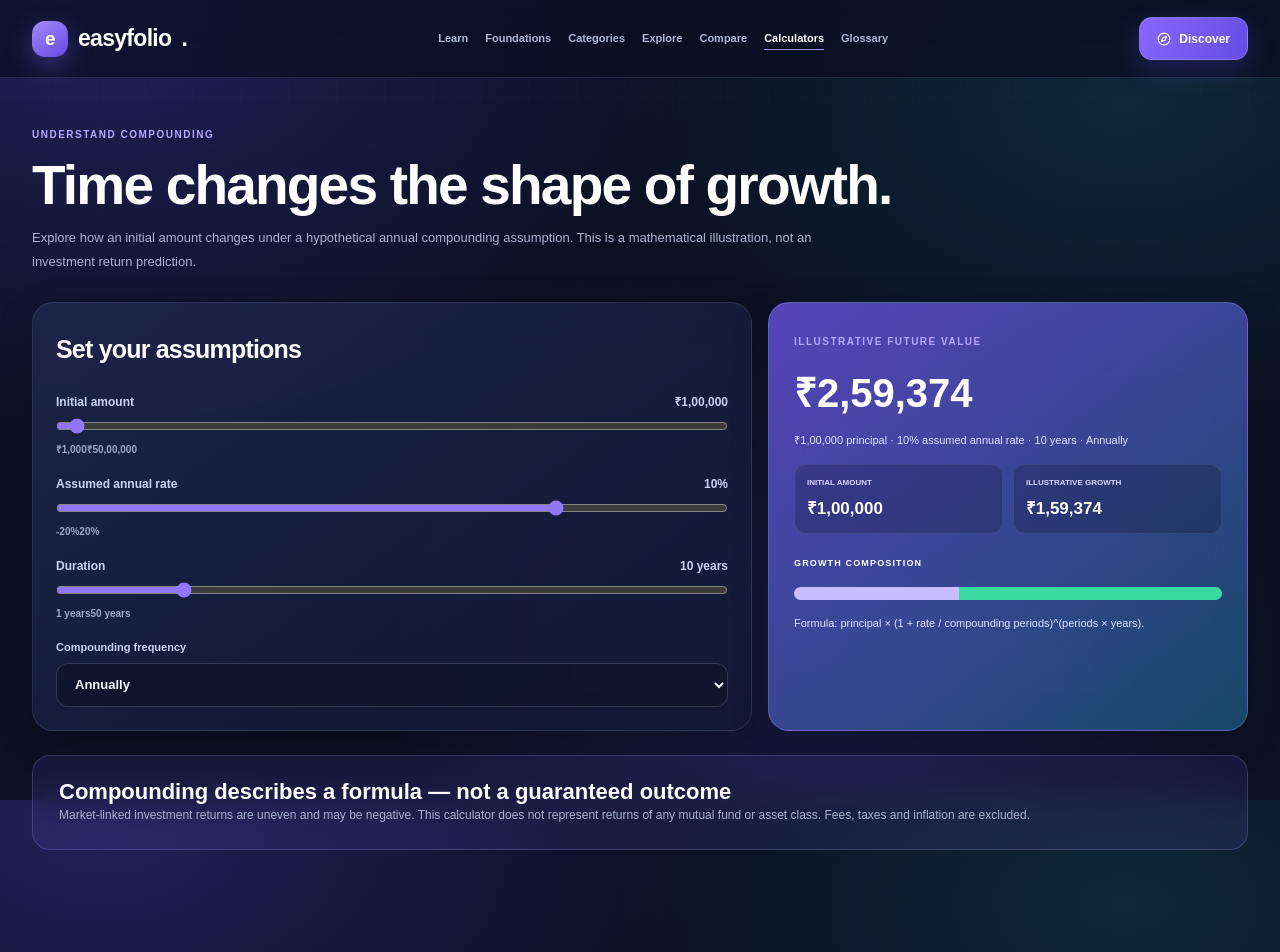
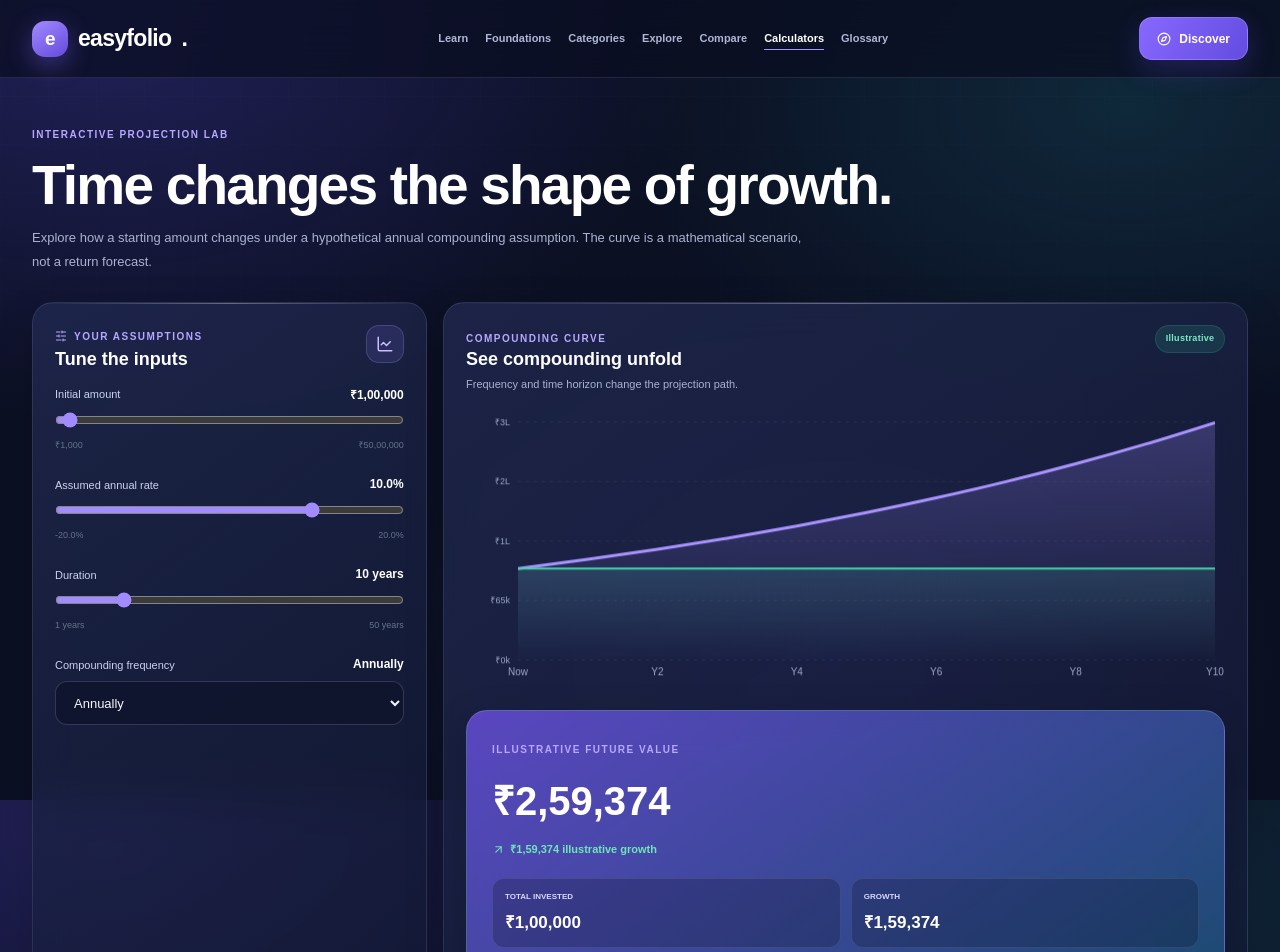
Before and after one commit to anandrahul094/easyfolio, a Next.js app in the folder frontend/: page /calculators/compound in a window 1280 px wide. Shown: the top 952 px of the page. Built offline with nearby package versions, Linux system fonts and the light colour scheme.

Commit message:
Add interactive chart-led SIP and compound calculators

```diff
--- a/frontend/app/calculators/calculator-tools.tsx
+++ b/frontend/app/calculators/calculator-tools.tsx
@@ -1,49 +1,59 @@
 "use client";
-import {useState} from "react";
+import {useMemo,useState} from "react";
+import {ArrowDownRight,ArrowUpRight,ChartLine,Info,SlidersHorizontal} from "lucide-react";
 import {PageIntro,Note} from "../ui";
 import {calculateCompound,calculateSip,formatInr} from "../lib/finance";
+import {ProjectionCurve,buildProjectionSeries,type ProjectionPoint} from "../components/visuals";
 
-function Slider({label,value,min,max,step,unit,onChange}:{label:string;value:number;min:number;max:number;step:number;unit:string;onChange:(v:number)=>void}){
-  const fmt=(v:number)=>unit==="₹"?formatInr(v):v.toLocaleString("en-IN")+unit;
-  return <label>
-    <span className="input-value-row"><span>{label}</span><strong>{fmt(value)}</strong></span>
-    <input type="range" min={min} max={max} step={step} value={value} onChange={event=>onChange(Number(event.target.value))}/>
-    <span className="small-muted"><span>{fmt(min)}</span><span>{fmt(max)}</span></span>
+function Slider({label,value,min,max,step,unit,onChange}:{label:string;value:number;min:number;max:number;step:number;unit:"money"|"percent"|"years";onChange:(v:number)=>void}){
+  const fmt=(v:number)=>unit==="money"?formatInr(v):unit==="percent"?v.toFixed(1)+"%":v.toLocaleString("en-IN")+" years";
+  return <label className="block">
+    <span className="slider-line"><span>{label}</span><strong>{fmt(value)}</strong></span>
+    <input aria-label={label} type="range" min={min} max={max} step={step} value={value} onChange={event=>onChange(Number(event.target.value))} className="glass-input"/>
+    <span className="mt-1 flex justify-between text-[9px] text-slate-500"><span>{fmt(min)}</span><span>{fmt(max)}</span></span>
   </label>;
+}
+
+function ProjectionResult({invested,future,growth}:{invested:number;future:number;growth:number}){
+  return <section className="result-panel" aria-live="polite" aria-atomic="true">
+    <span className="eyebrow">ILLUSTRATIVE FUTURE VALUE</span>
+    <div className="result-number">{formatInr(future)}</div>
+    <div className={"metric-trend "+(growth<0?"text-rose-200":"text-emerald-200")}>{growth<0?<ArrowDownRight size={13}/>:<ArrowUpRight size={13}/>} {formatInr(Math.abs(growth))} {growth<0?"illustrative loss":"illustrative growth"}</div>
+    <div className="result-pair">
+      <div><span>TOTAL INVESTED</span><strong>{formatInr(invested)}</strong></div>
+      <div><span>{growth<0?"LOSS":"GROWTH"}</span><strong>{formatInr(growth)}</strong></div>
+    </div>
+    <div className="bar-track"><div className="bar-invested" style={{width:(future>0?Math.min(100,invested/future*100):100)+"%"}}/><div className="bar-growth" style={{width:(future>invested?(future-invested)/future*100:0)+"%"}}/></div>
+    <p>Illustrative calculation only. Fees, taxes and inflation are excluded.</p>
+  </section>;
 }
 
 export function SipCalculator(){
   const [monthly,setMonthly]=useState(5000);
   const [rate,setRate]=useState(10);
   const [years,setYears]=useState(10);
-  const {investedAmount:invested,futureValue:future,growth,investedSharePercent:pct}=calculateSip(monthly,rate,years);
+  const result=useMemo(()=>calculateSip(monthly,rate,years),[monthly,rate,years]);
+  const series=useMemo(()=>buildProjectionSeries(monthly,rate,years),[monthly,rate,years]);
   return <main className="page-shell">
-    <PageIntro eyebrow="INTERACTIVE LEARNING TOOL" title="See how a monthly SIP can add up."
-      description="Explore an illustrative SIP calculation. Change the amount, assumed return and time to understand the formula — not to predict market performance."/>
-    <div className="detail-grid">
-      <section className="form-panel">
-        <h2 className="content-title" style={{fontSize:25}}>Your SIP assumptions</h2>
-        <Slider label="Monthly investment" value={monthly} min={500} max={100000} step={500} unit="₹" onChange={setMonthly}/>
-        <Slider label="Assumed annual return" value={rate} min={-20} max={20} step={.5} unit="%" onChange={setRate}/>
-        <Slider label="Investment period" value={years} min={1} max={40} step={1} unit=" years" onChange={setYears}/>
-        <p className="small-muted">The annual return is an assumption for the calculation only. It is not a forecast, benchmark or expected return.</p>
+    <PageIntro eyebrow="INTERACTIVE PROJECTION LAB" title="See how a monthly SIP can add up." description="Move the sliders and watch the curve respond. This is a mathematical illustration using a fixed assumed rate, not a prediction of mutual fund returns."/>
+    <div className="bento-grid">
+      <section className="bento-card bento-span-4">
+        <div className="bento-card-head"><div><span className="eyebrow"><SlidersHorizontal size={12}/> YOUR ASSUMPTIONS</span><h2 className="mt-2">Tune the inputs</h2></div><div className="icon-chip"><ChartLine size={18}/></div></div>
+        <div className="grid gap-6">
+          <Slider label="Monthly investment" value={monthly} min={500} max={100000} step={500} unit="money" onChange={setMonthly}/>
+          <Slider label="Assumed annual return" value={rate} min={-20} max={20} step={.5} unit="percent" onChange={setRate}/>
+          <Slider label="Investment period" value={years} min={1} max={40} step={1} unit="years" onChange={setYears}/>
+        </div>
+        <div className="mt-6 rounded-2xl border border-violet-200/15 bg-violet-300/[.07] p-4"><span className="metric-label">TOTAL CONTRIBUTIONS</span><div className="metric-number">{formatInr(result.investedAmount)}</div><p className="text-[10px] leading-5 text-slate-400">{years*12} monthly instalments, assumed at the end of each month.</p></div>
       </section>
-      <section className="result-panel" aria-live="polite" aria-atomic="true">
-        <span className="eyebrow">ILLUSTRATIVE FUTURE VALUE</span>
-        <div className="result-number">{formatInr(future)}</div>
-        <p>{formatInr(monthly)} per month · {rate}% assumed annual return · {years} years</p>
-        <div className="result-pair">
-          <div><span>TOTAL INVESTED</span><strong>{formatInr(invested)}</strong></div>
-          <div><span>{growth<0?"ILLUSTRATIVE LOSS":"ILLUSTRATIVE GROWTH"}</span><strong>{formatInr(growth)}</strong></div>
-        </div>
-        <span className="micro-label" style={{color:"var(--sage)"}}>COMPOSITION OF THE ILLUSTRATION</span>
-        <div className="bar-track"><div className="bar-invested" style={{width:pct+"%"}}/><div className="bar-growth" style={{width:100-pct+"%"}}/></div>
-        <p>Assumes end-of-month instalments and monthly compounding of the assumed annual rate. A negative assumed rate can produce an illustrative loss. Fees, taxes and inflation are excluded.</p>
+      <section className="bento-card bento-span-8">
+        <div className="bento-card-head"><div><span className="eyebrow">PROJECTION CURVE</span><h2 className="mt-2">Your money over time</h2><p>Change any assumption to recalculate this curve instantly.</p></div><span className="pill">Illustrative</span></div>
+        <ProjectionCurve data={series}/>
+        <div className="chart-caption"><span className="chart-legend"><i className="legend-dot" style={{background:"#a993ff"}}/>Illustrative value</span><span className="chart-legend"><i className="legend-dot" style={{background:"#43d6a9"}}/>Contributions</span></div>
+        <div className="mt-5"><ProjectionResult invested={result.investedAmount} future={result.futureValue} growth={result.growth}/></div>
       </section>
     </div>
-    <div style={{marginTop:24}}><Note title="An illustration is not a forecast">
-      <p>Mutual fund returns are market-linked and not guaranteed. Actual outcomes can be higher or lower, including loss of capital. This calculator does not model a specific scheme or include scheme-specific costs, exit loads, taxes or inflation.</p>
-    </Note></div>
+    <div className="mt-6"><Note title="What this calculation assumes"><p>End-of-month instalments and monthly compounding of the assumed annual rate. Actual investment returns vary and may be negative. A SIP does not guarantee returns or eliminate market risk.</p></Note></div>
   </main>;
 }
 
@@ -52,38 +62,30 @@ export function CompoundCalculator(){
   const [rate,setRate]=useState(10);
   const [years,setYears]=useState(10);
   const [frequency,setFrequency]=useState(1);
-  const {investedAmount,futureValue:future,growth,investedSharePercent:pct}=calculateCompound(principal,rate,years,frequency);
+  const result=useMemo(()=>calculateCompound(principal,rate,years,frequency),[principal,rate,years,frequency]);
   const options:[string,number][]=[["Annually",1],["Half-yearly",2],["Quarterly",4],["Monthly",12]];
+  const series=useMemo<ProjectionPoint[]>(()=>Array.from({length:years+1},(_,year)=>{
+    const future=year===0?principal:calculateCompound(principal,rate,year,frequency).futureValue;
+    return {year,invested:principal,projected:future,growth:future-principal};
+  }),[principal,rate,years,frequency]);
   return <main className="page-shell">
-    <PageIntro eyebrow="UNDERSTAND COMPOUNDING" title="Time changes the shape of growth."
-      description="Explore how an initial amount changes under a hypothetical annual compounding assumption. This is a mathematical illustration, not an investment return prediction."/>
-    <div className="detail-grid">
-      <section className="form-panel">
-        <h2 className="content-title" style={{fontSize:25}}>Set your assumptions</h2>
-        <Slider label="Initial amount" value={principal} min={1000} max={5000000} step={1000} unit="₹" onChange={setPrincipal}/>
-        <Slider label="Assumed annual rate" value={rate} min={-20} max={20} step={.5} unit="%" onChange={setRate}/>
-        <Slider label="Duration" value={years} min={1} max={50} step={1} unit=" years" onChange={setYears}/>
-        <label>Compounding frequency
-          <select className="select" value={frequency} onChange={event=>setFrequency(Number(event.target.value))}>
-            {options.map(([label,value])=><option key={value} value={value}>{label}</option>)}
-          </select>
-        </label>
+    <PageIntro eyebrow="INTERACTIVE PROJECTION LAB" title="Time changes the shape of growth." description="Explore how a starting amount changes under a hypothetical annual compounding assumption. The curve is a mathematical scenario, not a return forecast."/>
+    <div className="bento-grid">
+      <section className="bento-card bento-span-4">
+        <div className="bento-card-head"><div><span className="eyebrow"><SlidersHorizontal size={12}/> YOUR ASSUMPTIONS</span><h2 className="mt-2">Tune the inputs</h2></div><div className="icon-chip"><ChartLine size={18}/></div></div>
+        <div className="grid gap-6">
+          <Slider label="Initial amount" value={principal} min={1000} max={5000000} step={1000} unit="money" onChange={setPrincipal}/>
+          <Slider label="Assumed annual rate" value={rate} min={-20} max={20} step={.5} unit="percent" onChange={setRate}/>
+          <Slider label="Duration" value={years} min={1} max={50} step={1} unit="years" onChange={setYears}/>
+          <label className="block"><span className="slider-line"><span>Compounding frequency</span><strong>{options.find(option=>option[1]===frequency)?.[0]}</strong></span><select aria-label="Compounding frequency" className="select" value={frequency} onChange={event=>setFrequency(Number(event.target.value))}>{options.map(([label,value])=><option key={value} value={value}>{label}</option>)}</select></label>
+        </div>
       </section>
-      <section className="result-panel" aria-live="polite" aria-atomic="true">
-        <span className="eyebrow">ILLUSTRATIVE FUTURE VALUE</span>
-        <div className="result-number">{formatInr(future)}</div>
-        <p>{formatInr(principal)} principal · {rate}% assumed annual rate · {years} years · {options.find(option=>option[1]===frequency)?.[0]}</p>
-        <div className="result-pair">
-          <div><span>INITIAL AMOUNT</span><strong>{formatInr(investedAmount)}</strong></div>
-          <div><span>{growth<0?"ILLUSTRATIVE LOSS":"ILLUSTRATIVE GROWTH"}</span><strong>{formatInr(growth)}</strong></div>
-        </div>
-        <span className="micro-label" style={{color:"var(--sage)"}}>GROWTH COMPOSITION</span>
-        <div className="bar-track"><div className="bar-invested" style={{width:pct+"%"}}/><div className="bar-growth" style={{width:100-pct+"%"}}/></div>
-        <p>Formula: principal × (1 + rate / compounding periods)^(periods × years).</p>
+      <section className="bento-card bento-span-8">
+        <div className="bento-card-head"><div><span className="eyebrow">COMPOUNDING CURVE</span><h2 className="mt-2">See compounding unfold</h2><p>Frequency and time horizon change the projection path.</p></div><span className="pill">Illustrative</span></div>
+        <ProjectionCurve data={series}/>
+        <div className="mt-5"><ProjectionResult invested={result.investedAmount} future={result.futureValue} growth={result.growth}/></div>
       </section>
     </div>
-    <div style={{marginTop:24}}><Note title="Compounding describes a formula — not a guaranteed outcome">
-      <p>Market-linked investment returns are uneven and may be negative. This calculator does not represent returns of any mutual fund or asset class. Fees, taxes and inflation are excluded.</p>
-    </Note></div>
+    <div className="mt-6"><Note title="Compounding describes a formula, not a guaranteed outcome"><p>Actual market-linked investment returns are uneven and may be negative. This calculator does not represent returns of any mutual fund or asset class. Fees, taxes and inflation are excluded.</p></Note></div>
   </main>;
 }
```
